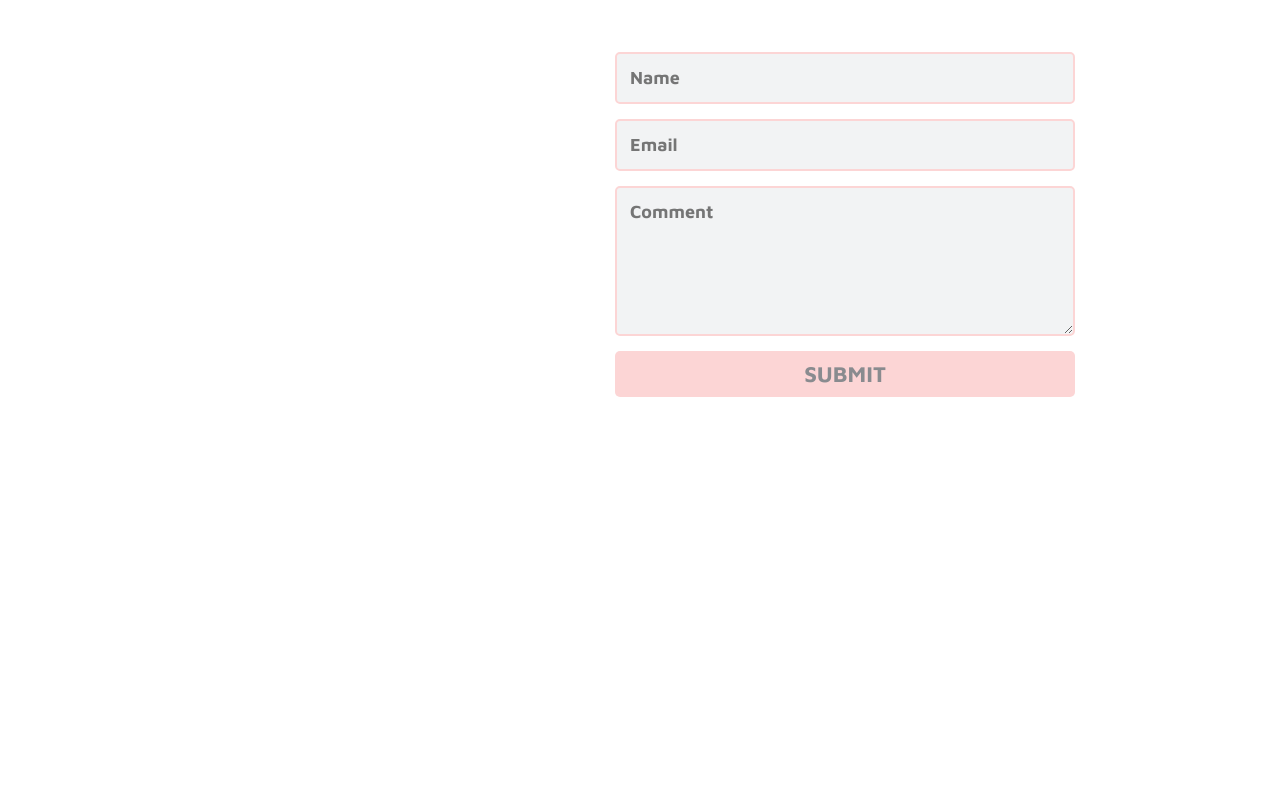
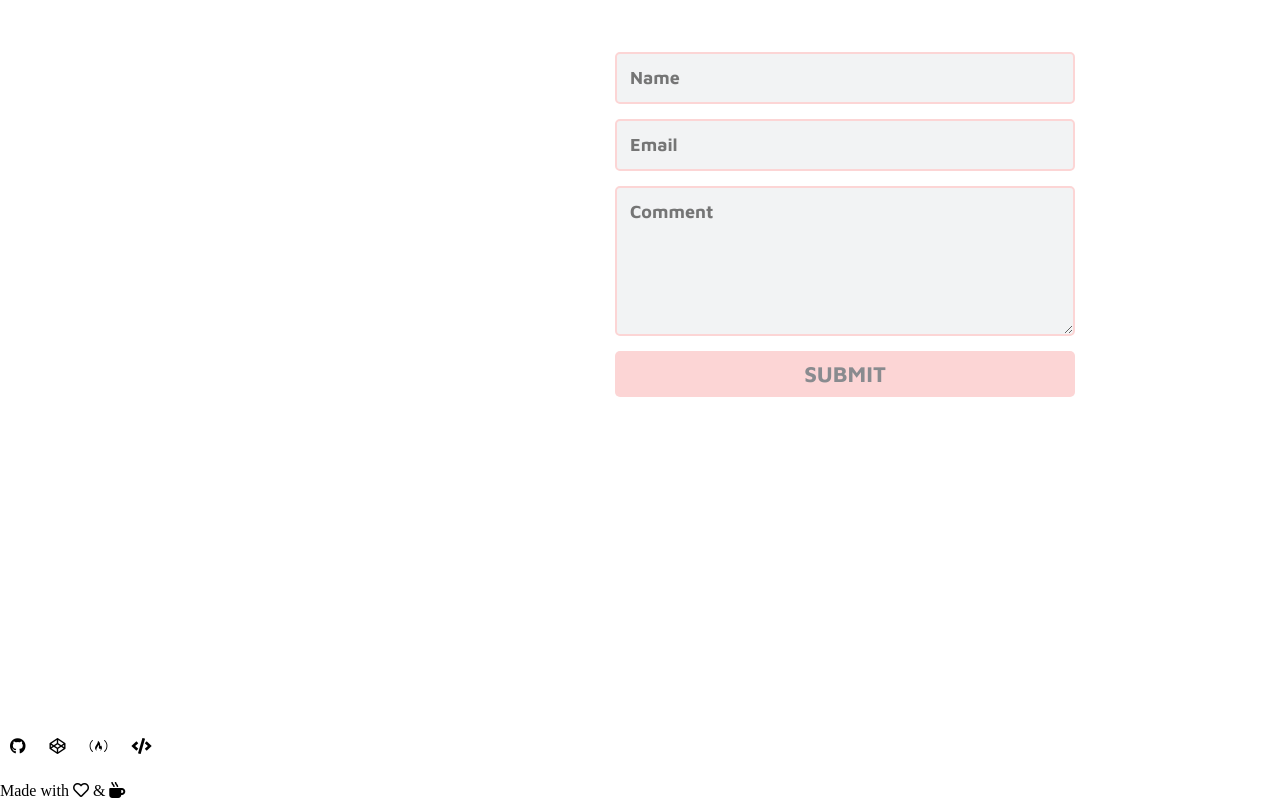
Before and after one commit to fairyaksh/fairyaksh.github.io, a plain HTML site: page index.html in a window 1280 px wide. Shown: the part 2904-3704 px from the top of the page. Before the commit the page ends 3616 px from the top, so only its background shows below. Drawn offline with Linux system fonts and the light colour scheme.

Commit message:
Adding footer
links to github, codepen, FCC, codewas accounts
small little thank you note floating right

```diff
--- a/index.html
+++ b/index.html
@@ -125,5 +125,16 @@
        <input type="submit" value="SUBMIT" onclick="myFunction()" title="Clicking this button will direct you to my email." />
      </form>
    </div>
+
+	   <!-- Footer -->
+
+   <footer class="footer">
+     <a href="https://github.com/fairyaksh/fairyaksh.github.io" target="_blank"><i class="fab fa-github" title="Github"></i></a>
+     <a href="https://codepen.io/shaya" target="_blank"><i class="fab fa-codepen" title="Codepen"></i></a>
+     <a href="https://www.freecodecamp.org/fairyaksh" target="_blank"><i class="fab fa-free-code-camp" title="Freecodecamp"></i></a>
+     <a href="https://www.codewars.com/users/shaya" target="_blank"><i class="fas fa-code" title="Codewars"></i></a>
+     <div class="thanks" title="By Akshaya">Made with <i class="far fa-heart"></i> & <i class="fas fa-mug-hot"></i>
+     </div>
+   </footer>
 </body>
 </html>
```
